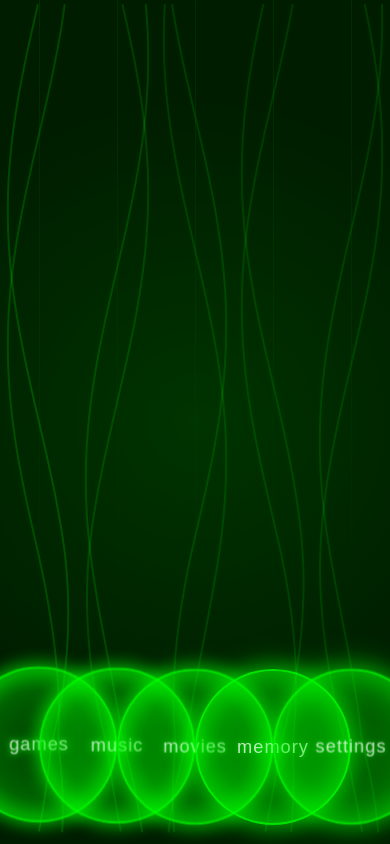
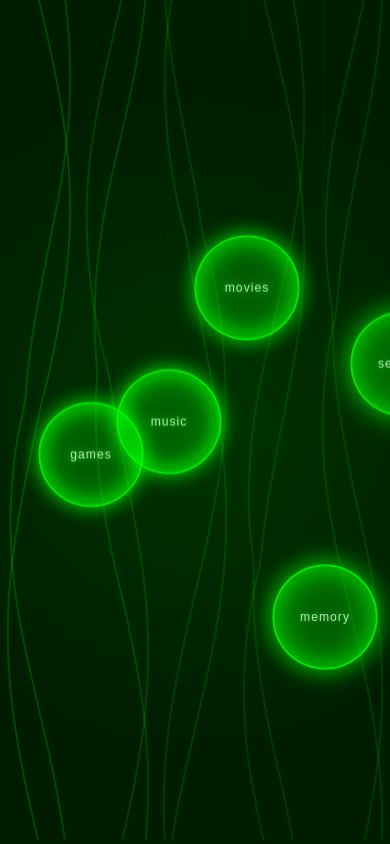
Before and after one commit to 50SACINMYSOCIDGAF/XboxUI, a React (Create React App) app: page / in a window 390 px wide. Built offline with nearby package versions, Linux system fonts and the light colour scheme.

Commit message:
WE DID IT JOE

```diff
--- a/src/App.tsx
+++ b/src/App.tsx
@@ -1,4 +1,4 @@
-import React, { useMemo } from 'react';
+import React, { useMemo, useState, useEffect } from 'react';
 import styled, { createGlobalStyle, keyframes } from 'styled-components';
 import MenuItem from './components/MenuItem';
 
@@ -70,12 +70,16 @@ const SEGMENTS = 100;
 const INFLUENCE_RADIUS = 200;
 const INFLUENCE_STRENGTH = 0.5;
 
+const generateRandomPosition = () => {
+    return Math.floor(Math.random() * (75 - 25 + 1) + 25);
+};
+
 const generateControlPoints = (width: number, height: number, segments: number, seed: number): Point[] => {
     const points: Point[] = [];
     for (let i = 0; i <= segments; i++) {
         const t = i / segments;
         const x = width * 0.5 + Math.sin(t * Math.PI * 2 + seed) * (width * 0.4);
-        const y = height * (1 - t);
+        const y = height * t;
         points.push({ x, y });
     }
     return points;
@@ -98,16 +102,16 @@ const applyMenuItemInfluence = (point: Point, menuItem: { x: number; y: number }
 interface StrandProps {
     width: number;
     height: number;
-    menuItem: { x: number; y: number };
+    menuItemY: number;
     delay: number;
     seed: number;
 }
 
-const Strand: React.FC<StrandProps> = ({ width, height, menuItem, delay, seed }) => {
+const Strand: React.FC<StrandProps> = ({ width, height, menuItemY, delay, seed }) => {
     const points = useMemo(() => {
         const basePoints = generateControlPoints(width, height, SEGMENTS, seed);
-        return basePoints.map(point => applyMenuItemInfluence(point, menuItem, INFLUENCE_STRENGTH));
-    }, [width, height, menuItem, seed]);
+        return basePoints.map(point => applyMenuItemInfluence(point, { x: width / 2, y: menuItemY }, INFLUENCE_STRENGTH));
+    }, [width, height, menuItemY, seed]);
 
     const path = useMemo(() => {
         return `M ${points[0].x} ${points[0].y} ` +
@@ -124,9 +128,20 @@ const Strand: React.FC<StrandProps> = ({ width, height, menuItem, delay, seed })
 
 const App: React.FC = () => {
     const menuItems = ['Games', 'Music', 'Movies', 'Memory', 'Settings'];
+    const [windowSize, setWindowSize] = useState({ width: window.innerWidth, height: window.innerHeight });
+    const randomPositions = useMemo(() => menuItems.map(() => generateRandomPosition()), []);
 
-    const segmentWidth = window.innerWidth / menuItems.length;
-    const segmentHeight = window.innerHeight;
+    useEffect(() => {
+        const handleResize = () => {
+            setWindowSize({ width: window.innerWidth, height: window.innerHeight });
+        };
+
+        window.addEventListener('resize', handleResize);
+        return () => window.removeEventListener('resize', handleResize);
+    }, []);
+
+    const segmentWidth = windowSize.width / menuItems.length;
+    const segmentHeight = windowSize.height;
 
     return (
         <>
@@ -138,19 +153,24 @@ const App: React.FC = () => {
                             <Strand
                                 width={segmentWidth}
                                 height={segmentHeight}
-                                menuItem={{ x: segmentWidth / 2, y: segmentHeight - 100 }}
+                                menuItemY={(randomPositions[index] / 100) * segmentHeight}
                                 delay={index * 0.2}
                                 seed={index * 2}
                             />
                             <Strand
                                 width={segmentWidth}
                                 height={segmentHeight}
-                                menuItem={{ x: segmentWidth / 2, y: segmentHeight - 100 }}
+                                menuItemY={(randomPositions[index] / 100) * segmentHeight}
                                 delay={index * 0.2 + 0.1}
                                 seed={index * 2 + 1}
                             />
                         </StrandSVG>
-                        <MenuItem label={item} index={index} />
+                        <MenuItem
+                            label={item}
+                            index={index}
+                            randomPosition={randomPositions[index]}
+                            windowSize={windowSize}
+                        />
                     </SegmentContainer>
                 ))}
             </AppContainer>
--- a/src/components/MenuItem.tsx
+++ b/src/components/MenuItem.tsx
@@ -1,9 +1,11 @@
-import React, { useState } from 'react';
+import React, { useState, useMemo } from 'react';
 import styled, { keyframes } from 'styled-components';
 
 interface MenuItemProps {
     label: string;
     index: number;
+    randomPosition: number;
+    windowSize: { width: number; height: number };
 }
 
 const bobAnimation = keyframes`
@@ -21,39 +23,23 @@ const pulseAnimation = keyframes`
     50% { transform: scale(1.05); opacity: 0.9; }
 `;
 
-const ItemContainer = styled.div<{ index: number }>`
+const fadeInAnimation = keyframes`
+    from { opacity: 0; transform: translateY(20px) translateX(-50%); }
+    to { opacity: 1; transform: translateY(0) translateX(-50%); }
+`;
+
+const ItemContainer = styled.div<{ index: number; randomPosition: number; size: number }>`
     position: absolute;
     animation: ${bobAnimation} 4s ease-in-out infinite,
-               ${glowAnimation} 5s ease-in-out infinite;
-    animation-delay: ${props => props.index * 0.5}s, ${props => props.index * 0.7}s;
-    top: ${props => {
-    switch (props.index) {
-        case 0: return '25%';
-        case 1: return '15%';
-        case 2: return '45%';
-        case 3: return '30%';
-        case 4: return '60%';
-        default: return '50%';
-    }
-}};
-    left: ${props => {
-    switch (props.index) {
-        case 0: return '15%';
-        case 1: return '40%';
-        case 2: return '65%';
-        case 3: return '80%';
-        case 4: return '55%';
-        default: return '50%';
-    }
-}};
+    ${glowAnimation} 5s ease-in-out infinite,
+    ${fadeInAnimation} 1s ease-out;
+    animation-delay: ${props => props.index * 0.5}s, ${props => props.index * 0.7}s, ${props => props.index * 0.2}s;
+    top: ${props => props.randomPosition}%;
+    left: 50%;
+    transform: translateX(-50%);
     z-index: 10;
-
-    @media (max-width: 768px) {
-        position: relative;
-        top: auto;
-        left: auto;
-        margin: 20px 0;
-    }
+    width: ${props => props.size}px;
+    height: ${props => props.size}px;
 `;
 
 const Strand = styled.div`
@@ -68,11 +54,12 @@ const Strand = styled.div`
 
 interface ItemBubbleProps {
     isHovered: boolean;
+    size: number;
 }
 
 const ItemBubble = styled.div<ItemBubbleProps>`
-    width: 150px;
-    height: 150px;
+    width: 100%;
+    height: 100%;
     border-radius: 50%;
     background: radial-gradient(
             circle at center,
@@ -107,7 +94,7 @@ const ItemBubble = styled.div<ItemBubbleProps>`
 const ItemText = styled.span<ItemBubbleProps>`
     color: #ffffff;
     font-family: 'Orbitron', sans-serif;
-    font-size: 18px;
+    font-size: ${props => props.size * 0.12}px;
     text-transform: lowercase;
     letter-spacing: 1px;
     transition: all 0.3s ease;
@@ -115,18 +102,24 @@ const ItemText = styled.span<ItemBubbleProps>`
     opacity: ${props => props.isHovered ? 1 : 0.8};
 `;
 
-const MenuItem: React.FC<MenuItemProps> = ({ label, index }) => {
+const MenuItem: React.FC<MenuItemProps> = ({ label, index, randomPosition, windowSize }) => {
     const [isHovered, setIsHovered] = useState(false);
 
+    const itemSize = useMemo(() => {
+        const baseSize = Math.min(windowSize.width, windowSize.height) * 0.15;
+        return Math.max(baseSize, 100); // Ensure a minimum size of 100px
+    }, [windowSize]);
+
     return (
-        <ItemContainer index={index}>
+        <ItemContainer index={index} randomPosition={randomPosition} size={itemSize}>
             <Strand />
             <ItemBubble
                 isHovered={isHovered}
                 onMouseEnter={() => setIsHovered(true)}
                 onMouseLeave={() => setIsHovered(false)}
+                size={itemSize}
             >
-                <ItemText isHovered={isHovered}>{label}</ItemText>
+                <ItemText isHovered={isHovered} size={itemSize}>{label}</ItemText>
             </ItemBubble>
         </ItemContainer>
     );
```
